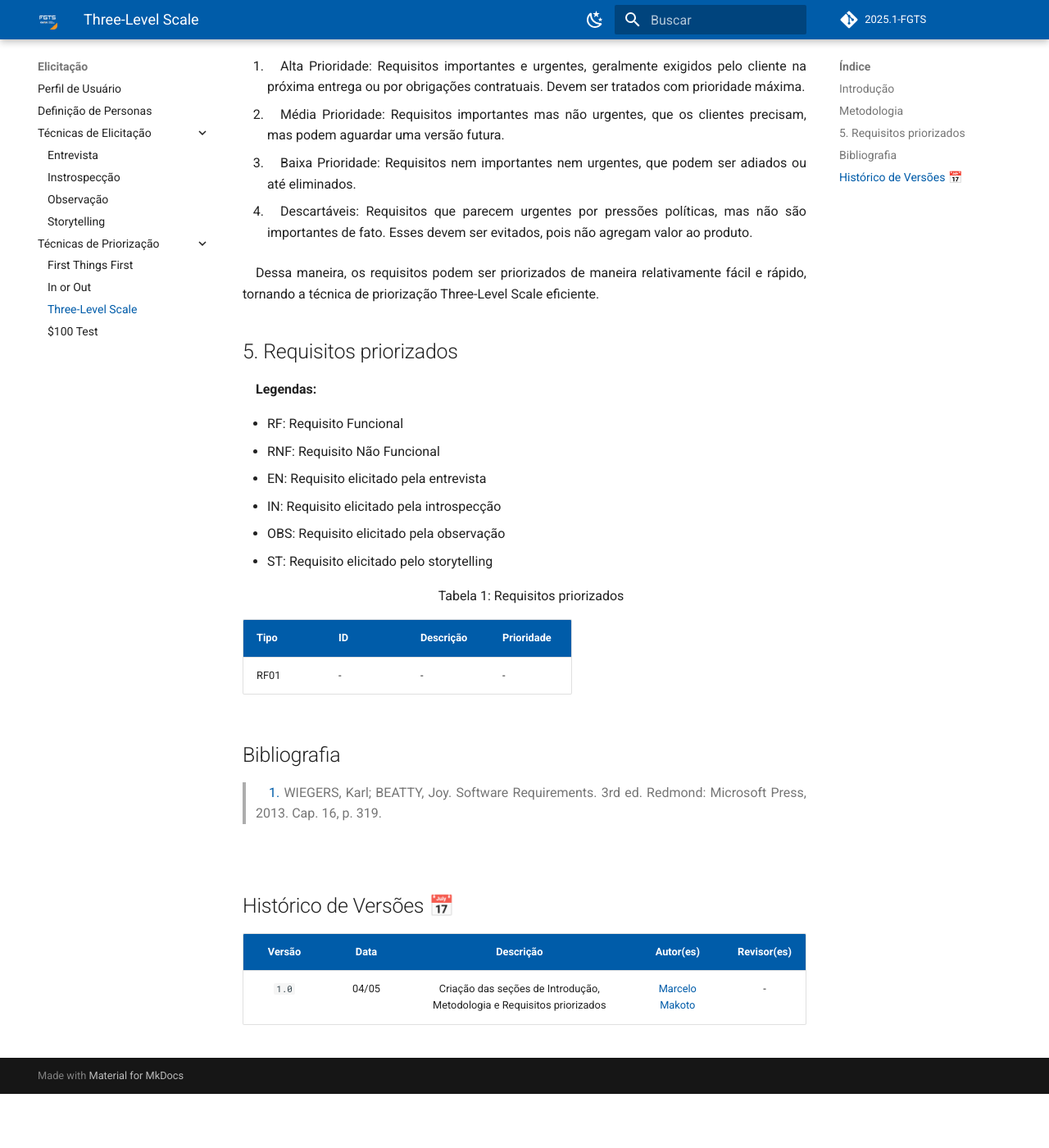
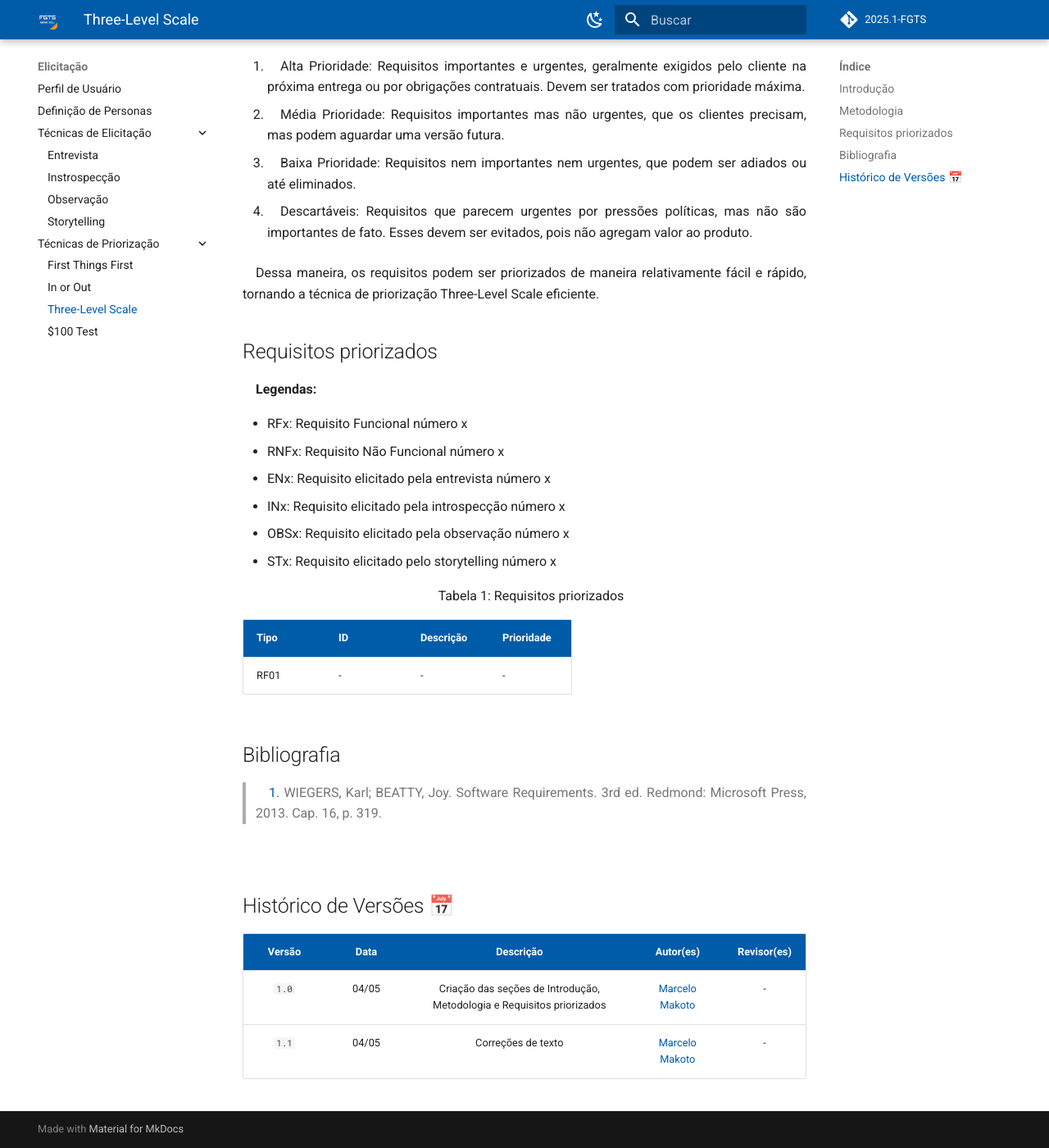
Before and after one commit to eduardodpms/REQ-FGTS, an MkDocs documentation site: the page built from docs/Elicitacao/Tecnicas-de-Priorizacao/Three-Level-Scale.md, in a window 1280 px wide and 1400 px high, scrolled down 638 px. Shown: the whole window at 82% size. Built offline with MkDocs 1.6.1 and Material for MkDocs 9.7.7, drawn with Linux system fonts in a browser that asks for light colours; comment, search, counter and statistics services are not loaded; before the commit the page ends 1972 px from its top, so only the background shows below that.

Commit message:
fix: correções de texto

```diff
--- a/docs/Elicitacao/Tecnicas-de-Priorizacao/Three-Level-Scale.md
+++ b/docs/Elicitacao/Tecnicas-de-Priorizacao/Three-Level-Scale.md
@@ -24,15 +24,15 @@ A partir da combinação desses critérios, os requisitos foram classificados da
 
 Dessa maneira, os requisitos podem ser priorizados de maneira relativamente fácil e rápido, tornando a técnica de priorização Three-Level Scale eficiente.
 
-## 5. Requisitos priorizados
+## Requisitos priorizados
 **Legendas:**
 
-* RF: Requisito Funcional
-* RNF: Requisito Não Funcional
-* EN: Requisito elicitado pela entrevista
-* IN: Requisito elicitado pela introspecção
-* OBS: Requisito elicitado pela observação
-* ST: Requisito elicitado pelo storytelling
+* RFx: Requisito Funcional número x
+* RNFx: Requisito Não Funcional número x
+* ENx: Requisito elicitado pela entrevista número x
+* INx: Requisito elicitado pela introspecção número x
+* OBSx: Requisito elicitado pela observação número x
+* STx: Requisito elicitado pelo storytelling número x
 
 <div style="text-align: center">
 <p>Tabela 1: Requisitos priorizados</p>
@@ -53,3 +53,4 @@ Dessa maneira, os requisitos podem ser priorizados de maneira relativamente fác
 | Versão | Data | Descrição | Autor(es) | Revisor(es) |
 | :-: | :-: | :-: | :-: | :-: |
 | `1.0`  | 04/05 | Criação das seções de Introdução, Metodologia e Requisitos priorizados | [Marcelo Makoto](https://github.com/MM4k) | - |
+| `1.1`  | 04/05 | Correções de texto | [Marcelo Makoto](https://github.com/MM4k) | - |
```
